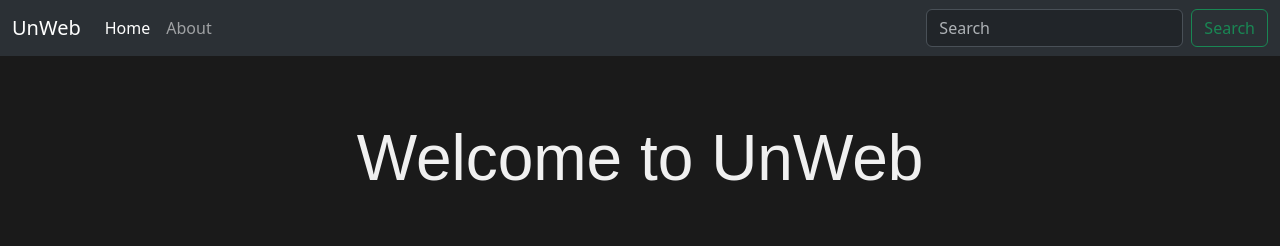
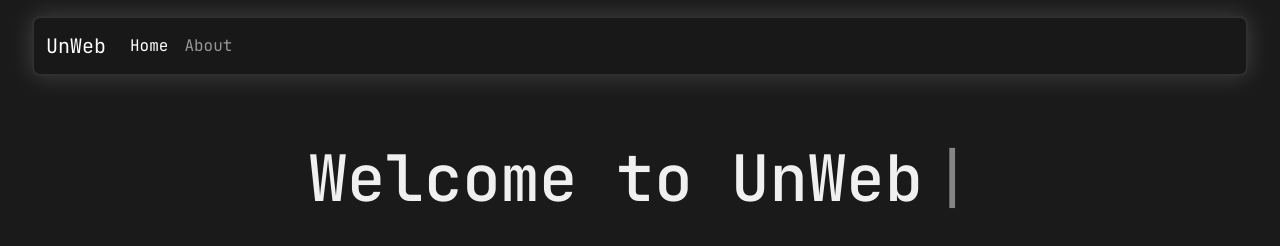
Before and after one commit to S4GGamingYt/UnWeb-S4G-DeV, a website built with Vite: page index.html in a window 1280 px wide. Built offline with nearby package versions, Linux system fonts and the light colour scheme; a web font is replaced by a local one.

Commit message:
Made Changes to index.html and style.css
Now it looks nice instead of looking plain and straight out of
bootstrap.

```diff
--- a/index.html
+++ b/index.html
@@ -15,7 +15,7 @@
   </head>
   <body>
     <!-- Navbar -->
-    <nav class="navbar navbar-expand-lg bg-body-tertiary" data-bs-theme="dark">
+    <nav class="navbar navbar-expand-lg transparent" data-bs-theme="dark">
       <div class="container-fluid">
         <a class="navbar-brand" href="#">UnWeb</a>
         <button
@@ -38,22 +38,14 @@
               <a class="nav-link" href="#">About</a>
             </li>
           </ul>
-          <form class="d-flex" role="search">
-            <input
-              class="form-control me-2"
-              type="search"
-              placeholder="Search"
-              aria-label="Search"
-            />
-            <button class="btn btn-outline-success" type="submit">
-              Search
-            </button>
-          </form>
         </div>
       </div>
     </nav>
 
+    <div style="display: inline-block; text-align: center; width: 100%;">
     <h1 class="text-center heading">Welcome to UnWeb</h1>
+    <span class="cursor">|</span>
+    </div>
 
     <script type="module" src="./src/main.js"></script>
     <script
--- a/src/style.css
+++ b/src/style.css
@@ -1,12 +1,48 @@
 @import url('https://fonts.cdnfonts.com/css/alsina');
+@import url('https://fonts.googleapis.com/css2?family=JetBrains+Mono:ital,wght@0,100..800;1,100..800&display=swap');
 
 body{
     background-color: #1a1a1a;
     color: #f0f0f0;
+    font-family: 'JetBrains Mono', monospace;
 }
 
 .heading{
-    font-family: 'Alsina', sans-serif;
+    display: inline-block;
+    font-family: 'JetBrains Mono', monospace;
+    font-size: clamp(2rem, 5vw, 5rem);
+    margin-top: 4rem;
+    margin-right: 0.010rem;
+}
+
+.transparent{
+    background-color: rgba(0, 0, 0, 0.075);
+    border: 2px solid rgba(255, 255, 255, 0.1);
+    border-radius: 0.5rem;
+    width: 95%;
+    margin: 0 auto;
+    margin-top: 1rem;
+    box-shadow: 0px 0px 25px rgba(255, 255, 255, 0.178);
+}
+
+.cursor{
+    display: inline-block;
     font-size: 5vw;
-    margin-top: 4rem;
+    animation: blink 1s step-start infinite;
+    transition: opacity 0.2s ease;
 }
+
+@keyframes blink {
+    0%, 25% {
+        opacity: 0.5;
+    }
+    50% {
+        opacity: 1;
+    }
+    50.01%, 60% {
+        opacity: 0.5;
+    }
+    100% {
+        opacity: 0;
+    }
+}
```
